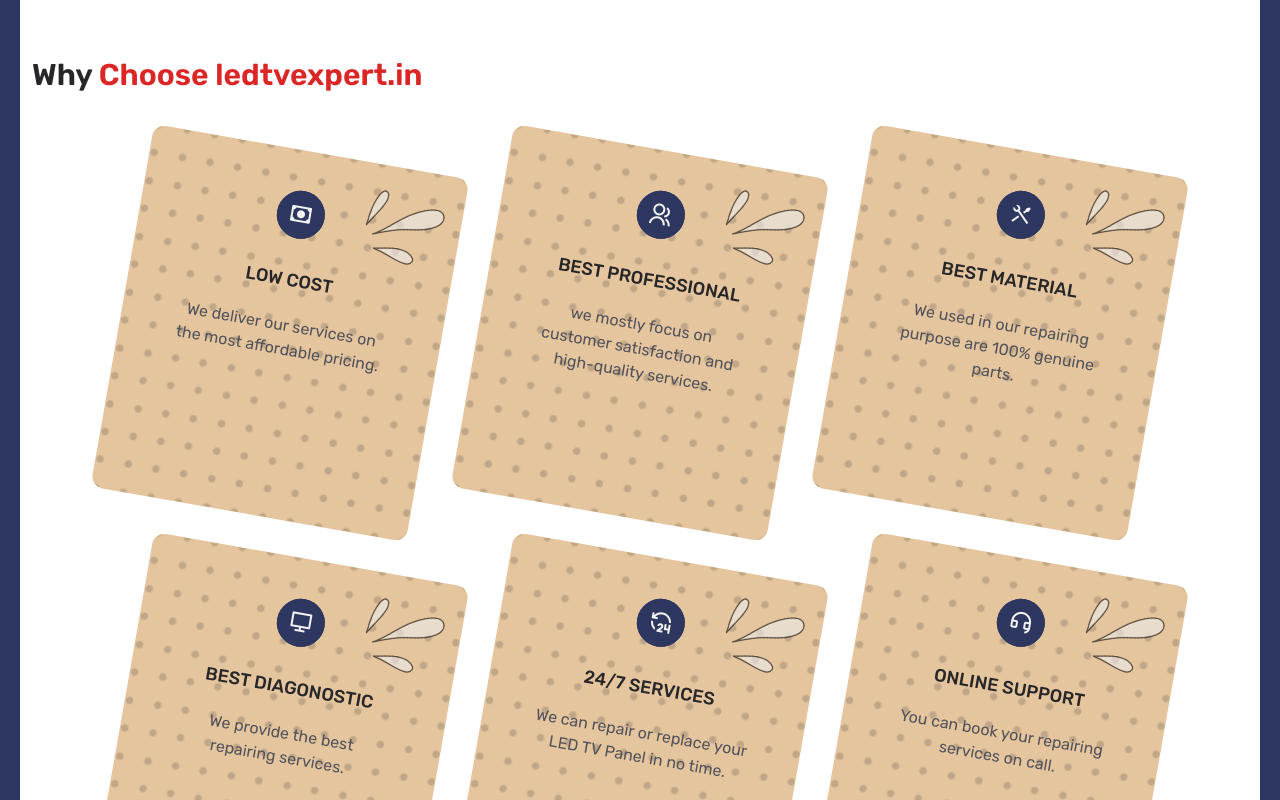
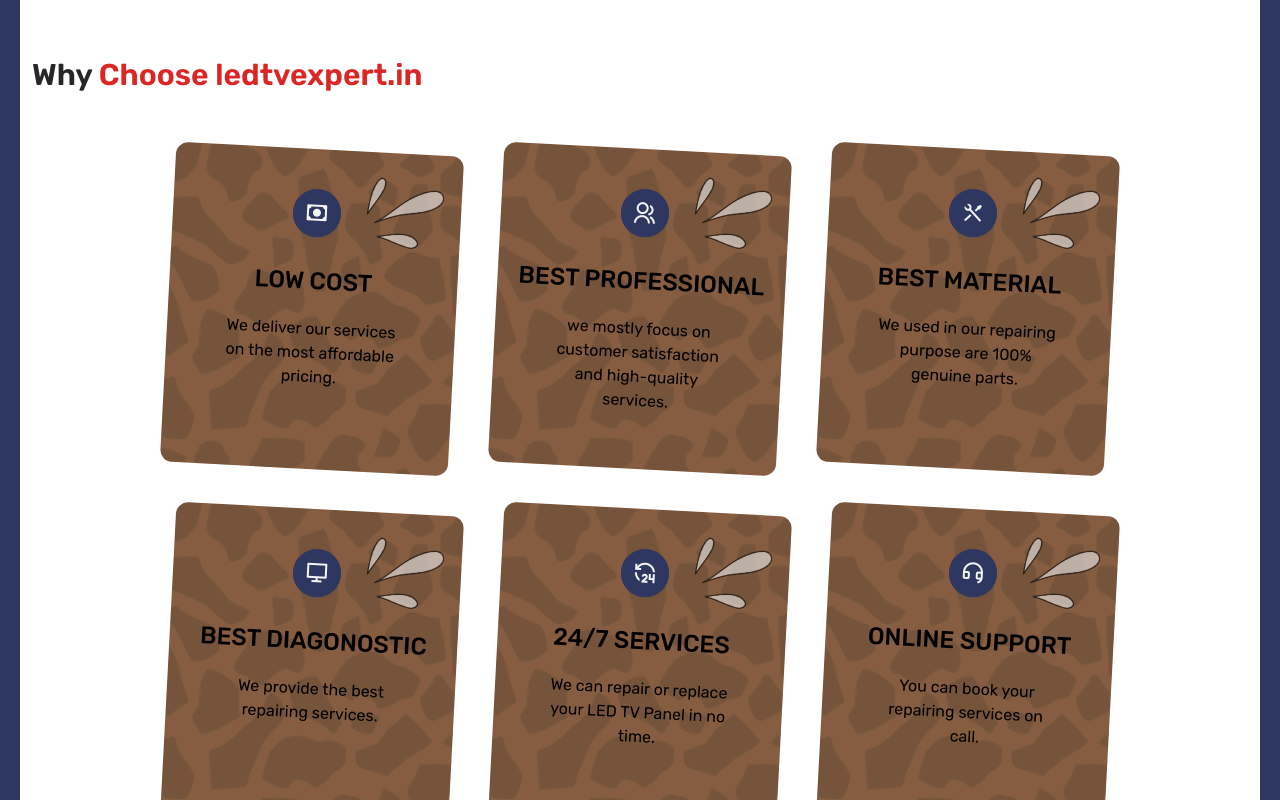
Before and after one commit to Abhay7111/ledtvexpert.in, a React (Vite) app: page / in a window 1280 px wide. Shown: the part 1360-2160 px from the top of the page. Built offline with nearby package versions, Linux system fonts and the light colour scheme.

Commit message:
Illustrations updated

```diff
--- a/src/components/Cards.jsx
+++ b/src/components/Cards.jsx
@@ -1,18 +1,18 @@
 import React from 'react';
 import illustration_02 from '/illustration_02.png';
-import illustration_03 from '/illustration_03.png';
+import illustration_04 from '/illustration_05.png';
 
 function Cards({carddt}) {
   return (
-    <div id='whcard' className=' bg-[#E4C59E] py-10 overflow-hidden rounded-xl cursor-pointer'>
+    <div id='whcard' className=' bg-[#865d41] py-10 overflow-hidden rounded-xl cursor-pointer'>
       <img className='absolute size-20 z-10 top-5 right-4 opacity-60' src={illustration_02} />
-      <img className='absolute w-full h-full object-cover z-0 top-0 right-0 opacity-20' src={illustration_03} />
-     <div className="w-80 h-72 flex px-5 flex-col items-center relative">
+      <img className='absolute w-full h-full object-cover z-0 top-0 right-0 opacity-20' src={illustration_04} />
+     <div className="w-72 h-60 flex px-5 flex-col items-center relative">
        <div id='icon' className="icon size-12 border-zinc-400 rounded-full cursor-pointer transition-all flex items-center justify-center bg-[#2E375F]">
          <i>{carddt.icon}</i>
        </div>
-       <h1 className="title text-lg text-zinc-800 font-medium mt-7 uppercase">{carddt.title}</h1>
-       <div className="des text-zinc-600 mt-5 font-normal flex-wrap text-center px-8">{carddt.des}</div>
+       <h1 className="title text-2xl text-black font-medium mt-7 uppercase">{carddt.title}</h1>
+       <div className="des text-black mt-5 font-normal flex-wrap text-center px-8">{carddt.des}</div>
      </div>
      </div>
   )
--- a/src/index.css
+++ b/src/index.css
@@ -188,7 +188,7 @@
 
 #whcard{
   position: relative;
-  transform: rotate(10deg);
+  transform: rotate(3deg);
   transition: all ease 0.5s;
 }
 #whcard:hover{
```
Also changed, not shown: public/illustration_04.png (added), public/illustration_05.png (added).
